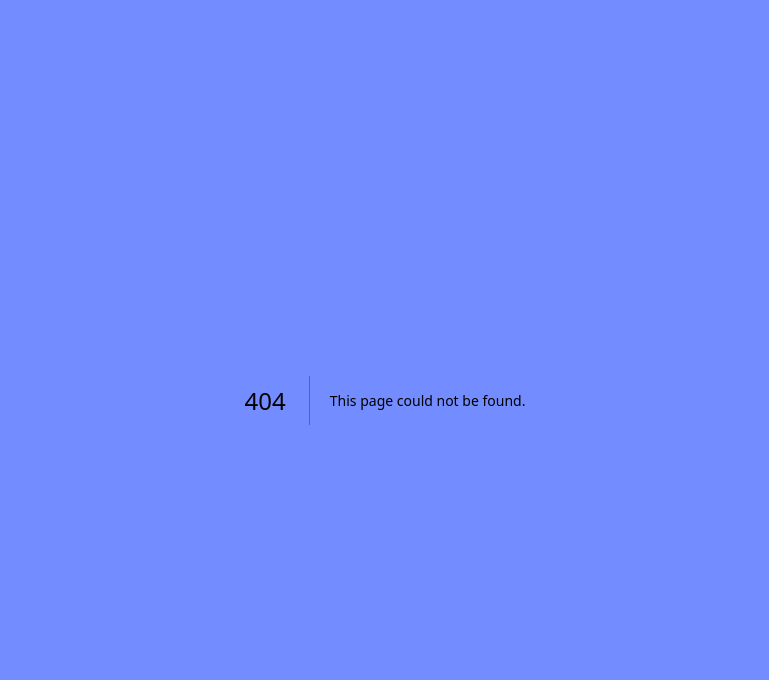
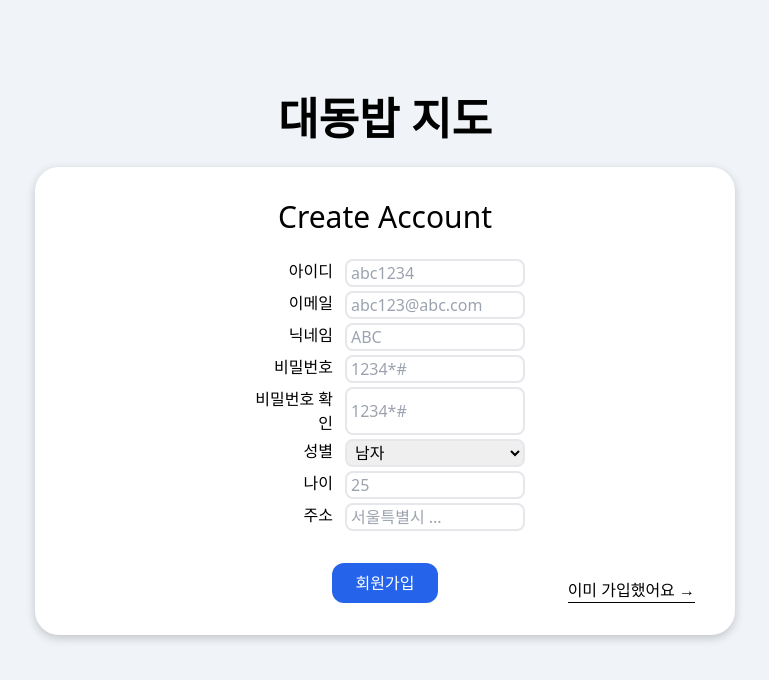
Before and after one commit to ICE0208/daedong-food-map, a Next.js app: page /create-account in a window 1280 px wide. Before the commit this address had no page. Shown: the top 680 px of the page, without its empty margins (255-1024 px from the left). Built offline with nearby package versions, Linux system fonts and the light colour scheme.

Commit message:
feat: 회원가입 페이지

```diff
--- /dev/null
+++ b/src/app/(not-auth)/create-account/page.tsx
@@ -0,0 +1,112 @@
+import BlueSubmitButton from "@/components/buttons/BlueSubmitButton";
+import cls from "@/utils/cls";
+import Link from "next/link";
+
+export default function LoginPage() {
+  return (
+    <div className="flex min-h-screen flex-col items-center justify-center bg-[#F0F4F9] px-16 py-8">
+      <h1 className="mb-4 text-[44px] font-bold">대동밥 지도</h1>
+      <form
+        className={cls(
+          "relative mb-20 flex w-full max-w-[700px] flex-col items-center rounded-3xl bg-white px-16 py-8",
+          "shadow-[0_3px_10px_rgb(0,0,0,0.2)]",
+        )}
+      >
+        <h1 className="mb-6 text-3xl font-medium">Create Account</h1>
+        <div className="flex w-[280px] flex-col gap-1">
+          <div className="flex w-full justify-between">
+            <span className="mr-3 flex-1 text-right">아이디</span>
+            <input
+              className="w-[180px] rounded-lg border-2 px-1"
+              placeholder="abc1234"
+              name="id"
+              type="text"
+              required
+            />
+          </div>
+          <div className="flex w-full justify-between">
+            <span className="mr-3 flex-1 text-right">이메일</span>
+            <input
+              className="w-[180px] rounded-lg border-2 px-1"
+              placeholder="abc123@abc.com"
+              name="email"
+              type="email"
+              required
+            />
+          </div>
+          <div className="flex w-full justify-between">
+            <span className="mr-3 flex-1 text-right">닉네임</span>
+            <input
+              className="w-[180px] rounded-lg border-2 px-1"
+              placeholder="ABC"
+              name="nickname"
+              type="text"
+              required
+            />
+          </div>
+          <div className="flex w-full justify-between">
+            <span className="mr-3 flex-1 text-right">비밀번호</span>
+            <input
+              className="w-[180px] rounded-lg border-2 px-1"
+              placeholder="1234*#"
+              name="password"
+              type="password"
+              required
+            />
+          </div>
+          <div className="flex w-full justify-between">
+            <span className="mr-3 flex-1 text-right">비밀번호 확인</span>
+            <input
+              className="w-[180px] rounded-lg border-2 px-1"
+              placeholder="1234*#"
+              name="password"
+              type="password"
+              required
+            />
+          </div>
+          <div className="flex w-full justify-between">
+            <span className="mr-3 flex-1 text-right">성별</span>
+            <select
+              className="w-[180px] rounded-lg border-2 px-1"
+              name="languages"
+              id="lang"
+            >
+              <option value="man">남자</option>
+              <option value="woman">여자</option>
+            </select>
+          </div>
+          <div className="flex w-full justify-between">
+            <span className="mr-3 flex-1 text-right">나이</span>
+            <input
+              className="w-[180px] rounded-lg border-2 px-1"
+              placeholder="25"
+              name="age"
+              type="number"
+              min={1}
+              max={99}
+              required
+            />
+          </div>
+          <div className="flex w-full justify-between">
+            <span className="mr-3 flex-1 text-right">주소</span>
+            <input
+              className="w-[180px] rounded-lg border-2 px-1"
+              placeholder="서울특별시 ..."
+              name="address"
+              type="text"
+              required
+            />
+          </div>
+        </div>
+        <span className="mt-8"></span>
+        <BlueSubmitButton text="회원가입" />
+        <Link
+          className="absolute bottom-8 right-10 border-b-[1.5px] border-black"
+          href="/log-in"
+        >
+          이미 가입했어요 &rarr;
+        </Link>
+      </form>
+    </div>
+  );
+}
```
